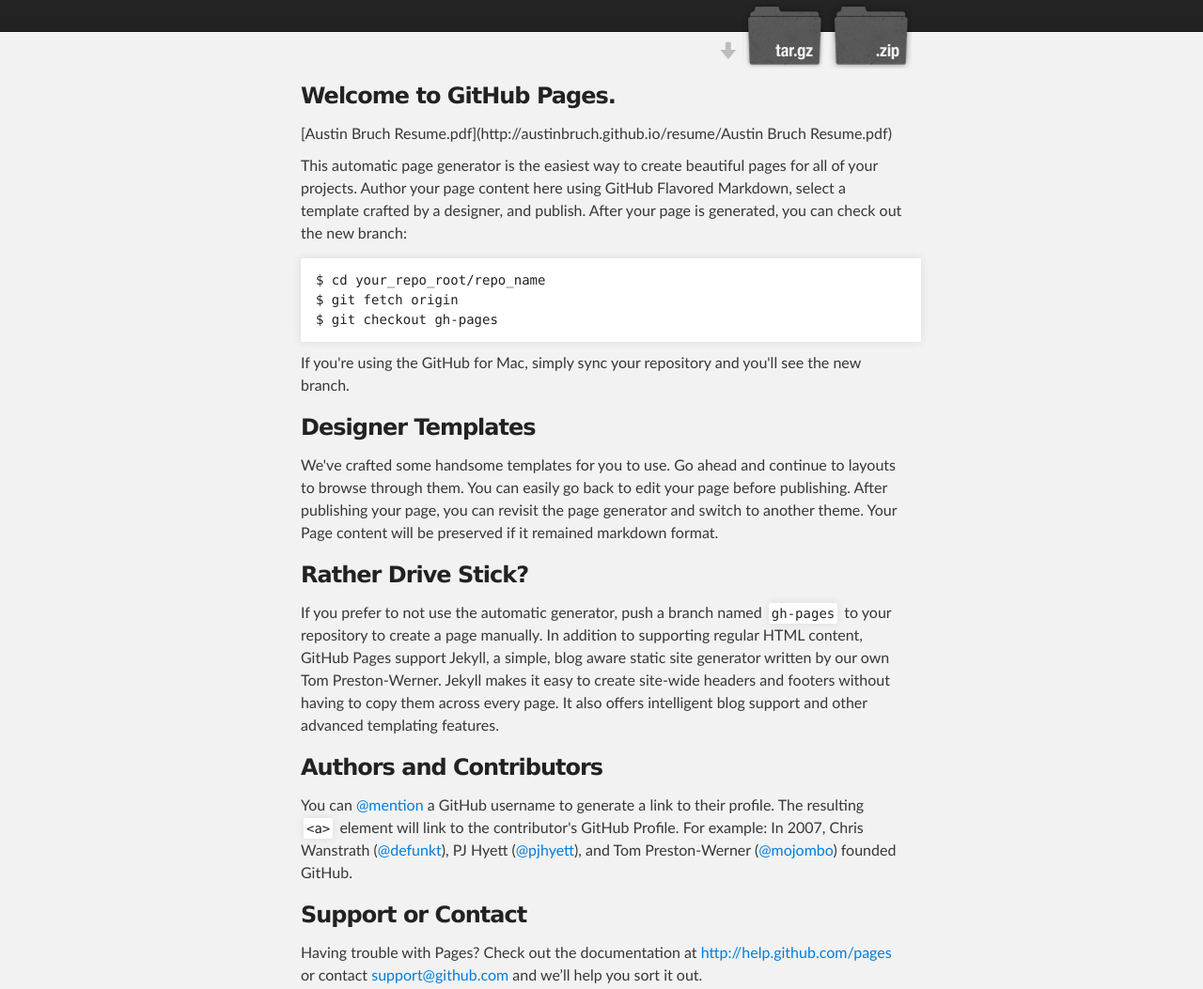
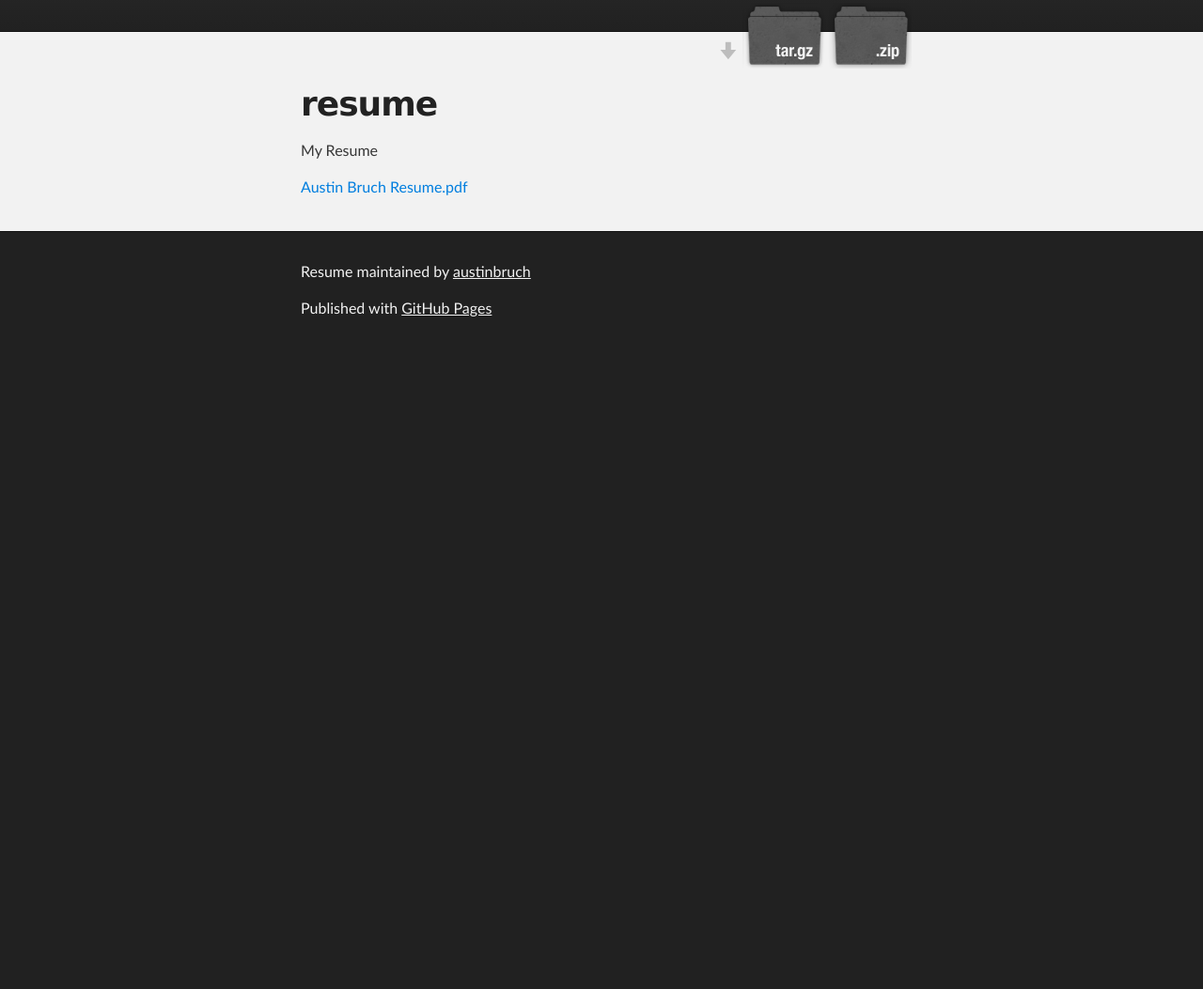
Before and after one commit to austinbruch/resume, a plain HTML site: page index.html in a window 1280 px wide. Shown: the part 176-1229 px from the top of the page at 94% size. After the commit the page ends 800 px from the top, so only its background shows below. Drawn offline with Linux system fonts and the light colour scheme.

Commit message:
Create gh-pages branch via GitHub

```diff
--- a/index.html
+++ b/index.html
@@ -28,44 +28,15 @@
         </header>
     </div>
 
-
-
     <!-- MAIN CONTENT -->
     <div id="main_content_wrap" class="outer">
       <section id="main_content" class="inner">
-        <h3>
-<a name="welcome-to-github-pages" class="anchor" href="#welcome-to-github-pages"><span class="octicon octicon-link"></span></a>Welcome to GitHub Pages.</h3>
+        <h1>
+<a name="resume" class="anchor" href="#resume"><span class="octicon octicon-link"></span></a>resume</h1>
 
-[Austin Bruch Resume.pdf](http://austinbruch.github.io/resume/Austin Bruch Resume.pdf)
+<p>My Resume</p>
 
-<p>This automatic page generator is the easiest way to create beautiful pages for all of your projects. Author your page content here using GitHub Flavored Markdown, select a template crafted by a designer, and publish. After your page is generated, you can check out the new branch:</p>
-
-<pre><code>$ cd your_repo_root/repo_name
-$ git fetch origin
-$ git checkout gh-pages
-</code></pre>
-
-<p>If you're using the GitHub for Mac, simply sync your repository and you'll see the new branch.</p>
-
-<h3>
-<a name="designer-templates" class="anchor" href="#designer-templates"><span class="octicon octicon-link"></span></a>Designer Templates</h3>
-
-<p>We've crafted some handsome templates for you to use. Go ahead and continue to layouts to browse through them. You can easily go back to edit your page before publishing. After publishing your page, you can revisit the page generator and switch to another theme. Your Page content will be preserved if it remained markdown format.</p>
-
-<h3>
-<a name="rather-drive-stick" class="anchor" href="#rather-drive-stick"><span class="octicon octicon-link"></span></a>Rather Drive Stick?</h3>
-
-<p>If you prefer to not use the automatic generator, push a branch named <code>gh-pages</code> to your repository to create a page manually. In addition to supporting regular HTML content, GitHub Pages support Jekyll, a simple, blog aware static site generator written by our own Tom Preston-Werner. Jekyll makes it easy to create site-wide headers and footers without having to copy them across every page. It also offers intelligent blog support and other advanced templating features.</p>
-
-<h3>
-<a name="authors-and-contributors" class="anchor" href="#authors-and-contributors"><span class="octicon octicon-link"></span></a>Authors and Contributors</h3>
-
-<p>You can <a href="https://github.com/blog/821" class="user-mention">@mention</a> a GitHub username to generate a link to their profile. The resulting <code>&lt;a&gt;</code> element will link to the contributor's GitHub Profile. For example: In 2007, Chris Wanstrath (<a href="https://github.com/defunkt" class="user-mention">@defunkt</a>), PJ Hyett (<a href="https://github.com/pjhyett" class="user-mention">@pjhyett</a>), and Tom Preston-Werner (<a href="https://github.com/mojombo" class="user-mention">@mojombo</a>) founded GitHub.</p>
-
-<h3>
-<a name="support-or-contact" class="anchor" href="#support-or-contact"><span class="octicon octicon-link"></span></a>Support or Contact</h3>
-
-<p>Having trouble with Pages? Check out the documentation at <a href="http://help.github.com/pages">http://help.github.com/pages</a> or contact <a href="mailto:support@github.com">support@github.com</a> and we’ll help you sort it out.</p>
+<p><a href="http://austinbruch.github.io/resume/Austin%20Bruch%20Resume.pdf">Austin Bruch Resume.pdf</a></p>
       </section>
     </div>
 
```
Also changed, not shown: params.json (+1 -1 lines).
